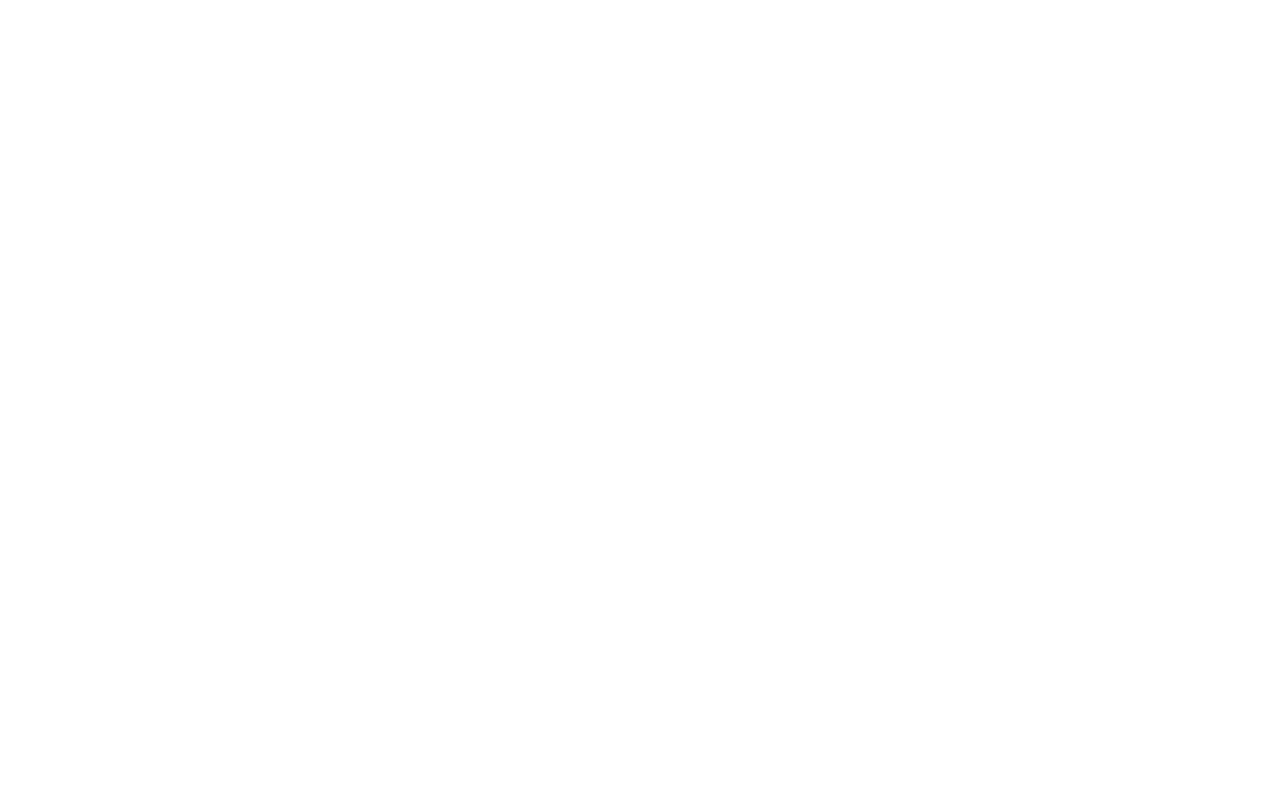
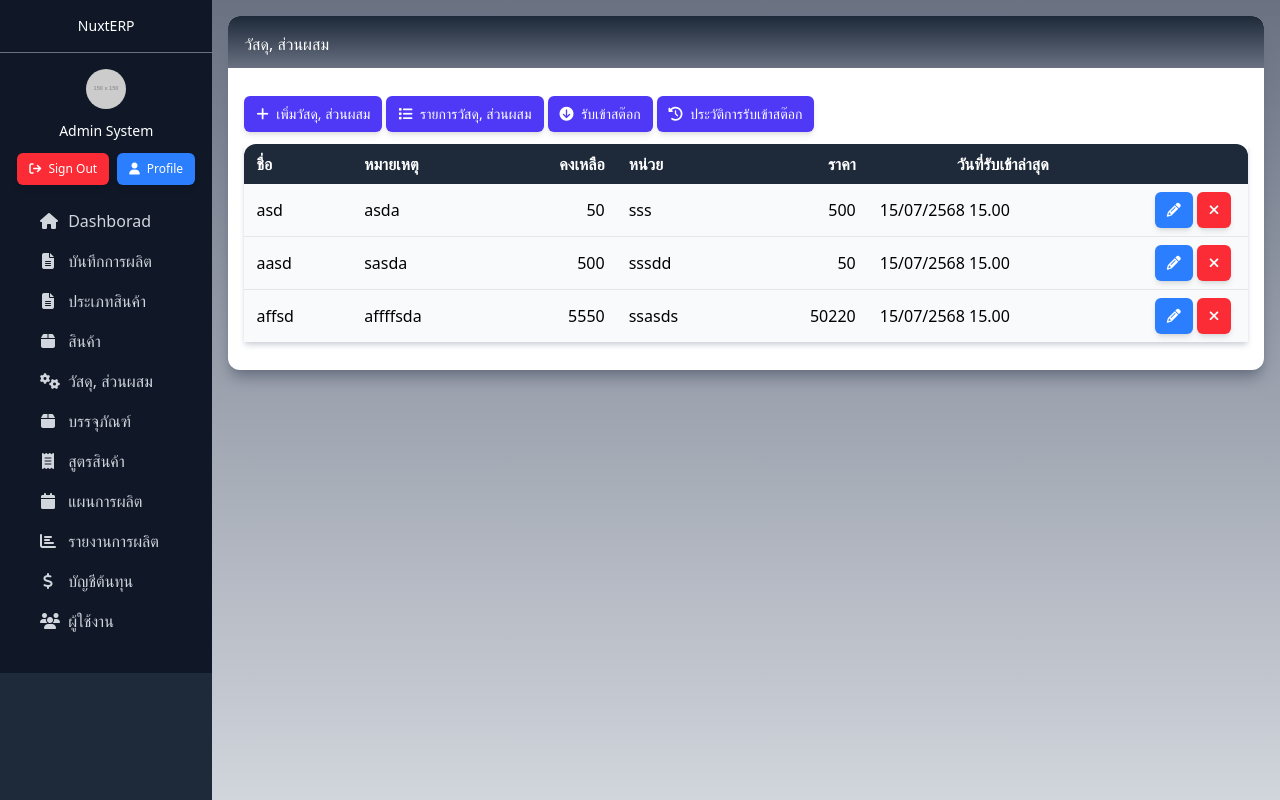
Before and after one commit to Jacob-SSR/erp-nuxtjs-web, a Nuxt app: page /material in a window 1280 px wide. Before the commit this address had no page. Built offline with nearby package versions, Linux system fonts and the light colour scheme.

Commit message:
add material page

```diff
--- a/assets/css/main.css
+++ b/assets/css/main.css
@@ -64,7 +64,7 @@
   }
 
   .table thead th {
-    @apply px-3 py-2 justify-start align-middle text-left;
+    @apply px-3 py-2;
   }
 
   .table tbody tr {
@@ -72,7 +72,7 @@
   }
 
   .table tbody tr td {
-    @apply px-3 py-2 justify-start;
+    @apply px-3 py-2;
   }
 
   .table tbody tr:last-child {
@@ -90,4 +90,12 @@
   .active {
     @apply bg-gray-400 text-gray-900 hover:bg-gray-400 hover:text-gray-900;
   }
+
+  .title {
+    @apply rounded-tl-xl rounded-tr-xl mb-3 pb-3 bg-gradient-to-b from-gray-800 to-gray-500 text-white p-4;
+  }
+
+  .text-red {
+    @apply text-red-500;
+  }
 }
--- a/components/sidebar.vue
+++ b/components/sidebar.vue
@@ -1,8 +1,26 @@
 <script setup>
+import Swal from "sweetalert2";
+import config from "~/config";
+
 const activeMenu = ref("");
 
 const toggleMenu = (menu) => {
   activeMenu.value = menu;
+};
+
+const signOut = async () => {
+  const button = await Swal.fire({
+    icon: "warning",
+    title: "ยืนยันการออกจากระบบ",
+    showCancelButton: true,
+    showConfirmButton: true,
+  });
+  if (button.isConfirmed) {
+    localStorage.removeItem(config.token);
+    localStorage.removeItem("nuxt_erp_user_id");
+
+    navigateTo("/");
+  }
 };
 </script>
 
@@ -17,11 +35,14 @@
       />
       <div class="text-center text-white text-sm mt-3">Admin System</div>
       <div class="text-center mt-3 flex justify-center gap-2">
-        <button class="btn btn-danger text-xs">
+        <button class="btn btn-danger text-xs" @click="signOut">
           <i class="fa fa-sign-out mr-1"></i>
           Sign Out
         </button>
-        <button class="btn btn-primary text-xs">
+        <button
+          class="btn btn-primary text-xs"
+          @click="navigateTo('/userProfile')"
+        >
           <i class="fa fa-user mr-1"></i>
           Profile
         </button>
@@ -38,6 +59,14 @@
         </NuxtLink>
         <NuxtLink
           class="nav-link"
+          :class="{ active: activeMenu === 'production' }"
+          to="/production"
+        >
+          <i class="fa fa-file-alt"></i>
+          บันทึกการผลิต
+        </NuxtLink>
+        <NuxtLink
+          class="nav-link"
           :class="{ active: activeMenu === 'productType' }"
           to="/productType"
           @click="toggleMenu('productType')"
@@ -45,6 +74,78 @@
           <i class="fa fa-file-alt"></i>
           ประเภทสินค้า
         </NuxtLink>
+        <NuxtLink
+          class="nav-link"
+          :class="{ active: activeMenu === 'product' }"
+          to="/product"
+          @click="toggleMenu('product')"
+        >
+          <i class="fa fa-box"></i>
+          สินค้า
+        </NuxtLink>
+        <NuxtLink
+          class="nav-link"
+          :class="{ active: activeMenu === 'material' }"
+          to="/material"
+          @click="toggleMenu('material')"
+        >
+          <i class="fa fa-cogs"></i>
+          วัสดุ, ส่วนผสม
+        </NuxtLink>
+        <NuxtLink
+          class="nav-link"
+          :class="{ active: activeMenu === 'packaging' }"
+          to="/packaging"
+          @click="toggleMenu('packaging')"
+        >
+          <i class="fa fa-box"></i>
+          บรรจุภัณฑ์
+        </NuxtLink>
+        <NuxtLink
+          class="nav-link"
+          :class="{ active: activeMenu === 'formula' }"
+          to="/formula"
+          @click="toggleMenu('formula')"
+        >
+          <i class="fa fa-receipt"></i>
+          สูตรสินค้า
+        </NuxtLink>
+        <NuxtLink
+          class="nav-link"
+          :class="{ active: activeMenu === 'productionPlan' }"
+          to="/productionPlan"
+          @click="toggleMenu('productionPlan')"
+        >
+          <i class="fa fa-calendar"></i>
+          แผนการผลิต
+        </NuxtLink>
+        <NuxtLink
+          class="nav-link"
+          :class="{ active: activeMenu === 'report' }"
+          to="/report"
+          @click="toggleMenu('report')"
+        >
+          <i class="fa fa-chart-bar"></i>
+          รายงานการผลิต
+        </NuxtLink>
+        <NuxtLink
+          class="nav-link"
+          :class="{ active: activeMenu === 'costAccounting' }"
+          to="/costAccounting"
+          @click="toggleMenu('costAccounting')"
+        >
+          <i class="fa fa-dollar-sign"></i>
+          บัญชีต้นทุน
+        </NuxtLink>
+        <NuxtLink
+          class="nav-link"
+          :class="{ active: activeMenu === 'users' }"
+          to="/users"
+          @click="toggleMenu('users')"
+        >
+          <i class="fa fa-users"></i>
+          ผู้ใช้งาน
+        </NuxtLink>
       </div>
     </div>
   </div>
--- a/layouts/admin.vue
+++ b/layouts/admin.vue
@@ -4,7 +4,7 @@
   <div class="flex">
     <div class="sidebar"><Sidebar /></div>
     <div class="p-4 w-full bg-gradient-to-b from-gray-500 bg-gray-300">
-      <div class="bg-white p-4 rounded-xl shadow-lg shadow-gray-500">
+      <div class="bg-white rounded-xl shadow-lg shadow-gray-500">
         <slot />
       </div>
     </div>
--- /dev/null
+++ b/pages/material.vue
@@ -0,0 +1,88 @@
+<script setup>
+definePageMeta({
+  layout: "admin",
+});
+
+const showModal = ref(false);
+
+const materials = ref([
+  {
+    id: 1,
+    name: "asd",
+    remark: "asda",
+    balance: 50,
+    unit: "sss",
+    price: 500,
+  },
+  {
+    id: 2,
+    name: "aasd",
+    remark: "sasda",
+    balance: 500,
+    unit: "sssdd",
+    price: 50,
+  },
+  {
+    id: 3,
+    name: "affsd",
+    remark: "affffsda",
+    balance: 5550,
+    unit: "ssasds",
+    price: 50220,
+  },
+]);
+</script>
+
+<template>
+  <div class="title">วัสดุ, ส่วนผสม</div>
+  <div class="p-4">
+    <button class="btn me-1" @click="showModal = true">
+      <i class="fa fa-plus mr-1"></i>
+      เพิ่มวัสดุ, ส่วนผสม
+    </button>
+    <button class="btn me-1">
+      <i class="fa fa-list mr-1"></i>
+      รายการวัสดุ, ส่วนผสม
+    </button>
+    <button class="btn me-1">
+      <i class="fa fa-arrow-circle-down mr-1"></i>
+      รับเข้าสต๊อก
+    </button>
+    <button class="btn">
+      <i class="fa fa-history mr-1"></i>
+      ประวัติการรับเข้าสต๊อก
+    </button>
+
+    <table class="table mt-3">
+      <thead>
+        <tr>
+          <th class="text-left">ชื่อ</th>
+          <th class="text-left">หมายเหตุ</th>
+          <th class="text-right">คงเหลือ</th>
+          <th class="text-left">หน่วย</th>
+          <th class="text-right">ราคา</th>
+          <th>วันที่รับเข้าล่าสุด</th>
+          <th width="110px"></th>
+        </tr>
+      </thead>
+      <tbody>
+        <tr v-for="material in materials" :key="material.id">
+          <td>{{ material.name }}</td>
+          <td>{{ material.remark }}</td>
+          <td class="text-right">{{ material.balance }}</td>
+          <td>{{ material.unit }}</td>
+          <td class="text-right">{{ material.price }}</td>
+          <td>15/07/2568 15.00</td>
+          <td class="text-center">
+            <button class="btn btn-primary me-1">
+              <i class="fa fa-pencil"></i>
+            </button>
+            <button class="btn btn-danger">
+              <i class="fa fa-times"></i>
+            </button>
+          </td>
+        </tr>
+      </tbody>
+    </table>
+  </div>
+</template>
--- a/pages/productType.vue
+++ b/pages/productType.vue
@@ -126,8 +126,8 @@
 </script>
 
 <template>
-  <div>ประเภทสินค้า</div>
-  <div class="mt-3">
+  <div class="title">ประเภทสินค้า</div>
+  <div class="p-4">
     <button class="btn btn-primary cursor-pointer" @click="showModal = true">
       <i class="fa fa-plus"></i>
       เพิ่มประเภทสินค้า
@@ -136,7 +136,7 @@
     <table class="table table-bordered mt-3">
       <thead>
         <tr>
-          <th>ชื่อ</th>
+          <th class="text-left">ชื่อ</th>
           <th>หมายเหตุ</th>
           <th width="110px"></th>
         </tr>
--- /dev/null
+++ b/pages/userProfile.vue
@@ -0,0 +1,157 @@
+<script setup>
+import Swal from "sweetalert2";
+import config from "~/config";
+
+definePageMeta({
+  layout: "admin",
+});
+
+const name = ref("");
+const username = ref("");
+const password = ref("");
+const confirmPassword = ref("");
+const level = ref("admin");
+
+onMounted(() => {
+  fetchData();
+});
+
+const fetchData = async () => {
+  try {
+    const token = localStorage.getItem(config.token);
+    const { data, error } = await useFetch(
+      `${config.apiServer}/api/user/info`,
+      {
+        method: "GET",
+        headers: {
+          Authorization: `Bearer ${token}`,
+        },
+        server: false,
+      }
+    );
+
+    if (error.value) {
+      return Swal.fire({
+        icon: "error",
+        title: "Error",
+        text: error.value.message || "ไม่สามารถโหลดข้อมูลได้",
+      });
+    }
+    if (data.value?.result) {
+      name.value = data.value.result.name;
+      username.value = data.value.result.username;
+      level.value = data.value.result.level;
+    }
+  } catch (error) {
+    Swal.fire({
+      icon: "error",
+      title: "Error",
+      text: error.message,
+    });
+  }
+};
+
+const save = async () => {
+  try {
+    if (password.value !== confirmPassword.value) {
+      return Swal.fire({
+        icon: "error",
+        title: "รหัสผ่านไม่ตรงกัน",
+        text: "กรุณายืนยันรหัสผ่านให้ตรงกัน",
+      });
+    }
+    const token = localStorage.getItem(config.token);
+    const payload = {
+      name: name.value,
+      username: username.value,
+      password: password.value,
+      level: level.value,
+    };
+    const { error } = await useFetch(`${config.apiServer}/api/user/update`, {
+      method: "PUT",
+      body: payload,
+      headers: {
+        Authorization: `Bearer ${token}`,
+      },
+      server: false,
+    });
+    if (error.value) {
+      return Swal.fire({
+        icon: "error",
+        title: "Error",
+        text: error.value.message || "ไม่สามารถบันทึกข้อมูลได้",
+      });
+    }
+    Swal.fire({
+      icon: "success",
+      title: "บันทึกข้อมูล",
+      text: "บันทึกข้อมูลสำเร็จ",
+      timer: 1000,
+    });
+  } catch (error) {
+    Swal.fire({
+      icon: "error",
+      title: "Error",
+      text: error.message,
+    });
+  }
+};
+</script>
+
+<template>
+  <div class="title">ข้อมูลผู้ส่วนตัว</div>
+  <div class="p-4">
+    <div class="">
+      <div class="">
+        <div class="form-group">
+          <div>ชื่อ</div>
+          <input type="text" class="form-control" v-model="name" />
+
+          <div class="mt-3">username</div>
+          <input type="text" class="form-control" v-model="username" />
+
+          <div class="mt-3">
+            รหัสผ่าน
+            <span class="text-red">(ถ้าต้องการเปลี่ยน ให้กรอกข้อมูล)</span>
+          </div>
+          <input type="password" class="form-control" v-model="password" />
+
+          <div class="mt-3">
+            ยืนยันรหัสผ่าน
+            <span class="text-red">(ถ้าต้องการเปลี่ยน ให้กรอกข้อมูล)</span>
+          </div>
+          <input
+            type="password"
+            class="form-control"
+            v-model="confirmPassword"
+          />
+
+          <div class="mt-3">สิทธิ์การเข้าสู่ระบบ</div>
+          <input
+            type="radio"
+            id="admin"
+            v-model="level"
+            value="admin"
+            class="me-1"
+          />
+          <label for="admin" class="me-2">Admin</label>
+          <input
+            type="radio"
+            id="user"
+            v-model="level"
+            value="user"
+            class="me-1"
+          />
+          <label for="user">User</label>
+
+          <div class="mt-3">
+            <button class="btn btn-primary" @click="save">
+              <i class="fa fa-check mr-1"></i>
+              บันทึก
+            </button>
+          </div>
+        </div>
+      </div>
+    </div>
+  </div>
+</template>
```
